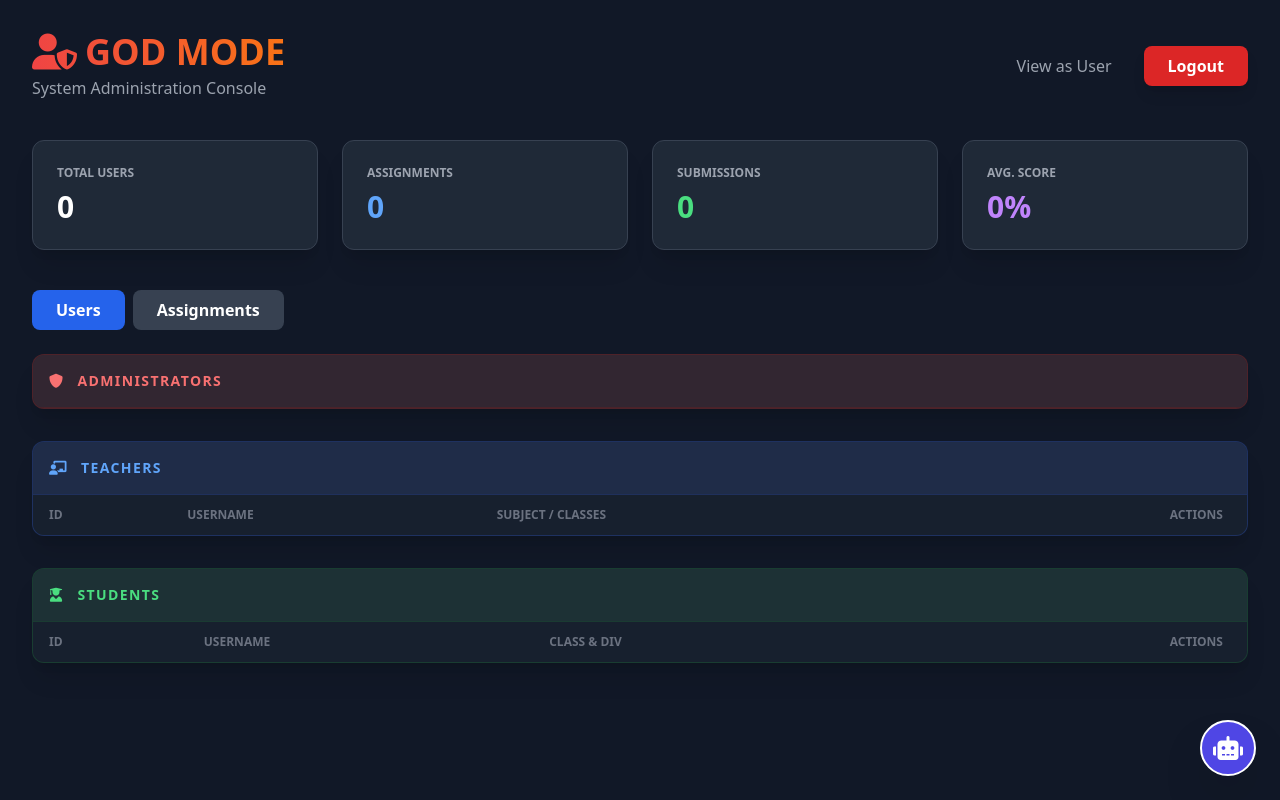
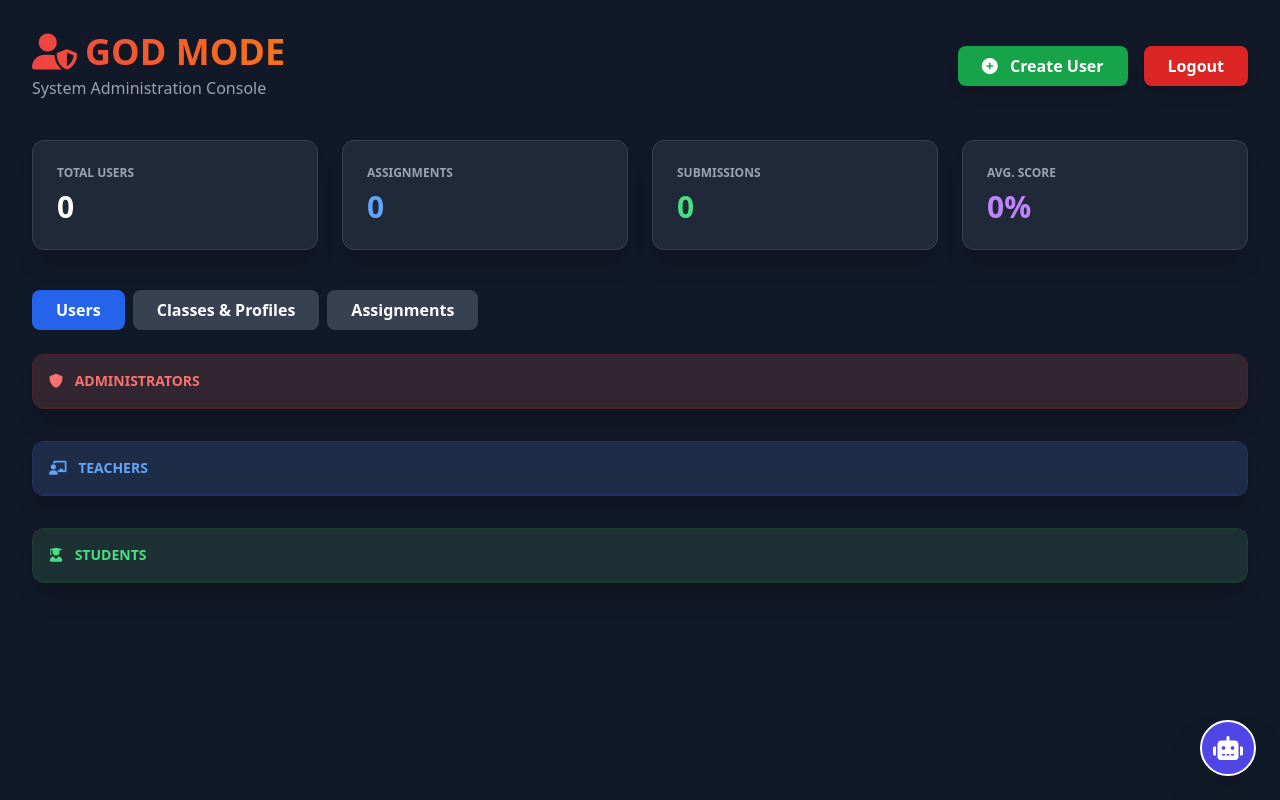
Before and after one commit to Virajingale07/assignment_checker-main, a Flask app: page /admin/dashboard in a window 1280 px wide. Run offline with Flask 3, Linux system fonts and the light colour scheme; the visitor is signed in with stand-in values (Sample User, id 1); lists and menus that the app fills with data are empty; some libraries are stand-ins or nearby versions.

Commit message:
admin update

```diff
--- a/app/routes.py
+++ b/app/routes.py
@@ -2,7 +2,7 @@ from flask import Blueprint, render_template, request, redirect, session, flash,
 from werkzeug.security import generate_password_hash, check_password_hash
 from werkzeug.utils import secure_filename
 from sqlalchemy.orm.attributes import flag_modified
-from sqlalchemy.sql import func  # <--- New Import for Stats
+from sqlalchemy.sql import func
 from io import BytesIO
 import pypdf
 from pdf2image import convert_from_bytes
@@ -165,6 +165,25 @@ def admin_dashboard():
     users = User.query.order_by(User.id.desc()).all()
     assignments = Assignment.query.order_by(Assignment.id.desc()).all()
 
+    # --- LOGIC: Group Users by Class ---
+    class_map = {}  # Structure: { "TY-CS - A": { "students": [], "teachers": [] } }
+
+    for u in users:
+        # 1. Map Students
+        if u.role == 'student' and u.class_name and u.division:
+            key = f"{u.class_name} - {u.division}"
+            if key not in class_map: class_map[key] = {"students": [], "teachers": []}
+            class_map[key]["students"].append(u)
+
+        # 2. Map Teachers (Iterate their assigned classes)
+        if u.role == 'teacher' and u.assigned_classes:
+            for cls in u.assigned_classes:
+                key = f"{cls['class_name']} - {cls['division']}"
+                if key not in class_map: class_map[key] = {"students": [], "teachers": []}
+                # Avoid duplicates if teacher assigned to same class twice
+                if u not in class_map[key]["teachers"]:
+                    class_map[key]["teachers"].append(u)
+
     # Analytics
     total_users = len(users)
     total_assignments = len(assignments)
@@ -174,6 +193,7 @@ def admin_dashboard():
     return render_template('admin_dashboard.html',
                            users=users,
                            assignments=assignments,
+                           class_map=class_map,  # <--- Passing the organized data
                            stats={
                                "users": total_users,
                                "assignments": total_assignments,
@@ -182,16 +202,56 @@ def admin_dashboard():
                            })
 
 
+# --- NEW ROUTE: Admin Create User ---
+@routes.route('/admin/create-user', methods=['POST'])
+def admin_create_user():
+    if session.get('role') != 'admin': return redirect('/login')
+
+    username = request.form.get('username')
+    password = request.form.get('password')
+    role = request.form.get('role')
+
+    if User.query.filter_by(username=username).first():
+        flash(f"Username '{username}' already exists.", "danger")
+        return redirect('/admin/dashboard')
+
+    # Prepare class data
+    assigned_classes = []
+    class_name = request.form.get('class_name')
+    division = request.form.get('division')
+
+    if role == 'teacher' and class_name:
+        assigned_classes.append({
+            "class_name": class_name.strip().upper(),
+            "division": division.strip().upper()
+        })
+
+    # Student specific class data
+    student_class = class_name.strip().upper() if role == 'student' and class_name else None
+    student_div = division.strip().upper() if role == 'student' and division else None
+
+    new_user = User(
+        username=username,
+        password_hash=generate_password_hash(password),
+        role=role,
+        class_name=student_class,
+        division=student_div,
+        assigned_classes=assigned_classes
+    )
+
+    db.session.add(new_user)
+    db.session.commit()
+    flash(f"User {username} created successfully!", "success")
+    return redirect('/admin/dashboard')
+
+
 @routes.route('/admin/delete-user/<int:id>', methods=['POST'])
 def delete_user(id):
     if session.get('role') != 'admin': return redirect('/login')
     user = User.query.get_or_404(id)
-
-    # Prevent deleting yourself
     if user.id == session['user_id']:
         flash("You cannot delete the Super Admin.", "danger")
         return redirect('/admin/dashboard')
-
     db.session.delete(user)
     db.session.commit()
     flash(f"User {user.username} deleted.", "success")
@@ -202,17 +262,13 @@ def delete_user(id):
 def edit_user(id):
     if session.get('role') != 'admin': return redirect('/login')
     user = User.query.get_or_404(id)
-
     user.username = request.form.get('username')
     user.class_name = request.form.get('class_name')
     user.division = request.form.get('division')
-
-    # Password Override
     new_pass = request.form.get('new_password')
     if new_pass:
         user.password_hash = generate_password_hash(new_pass)
         flash(f"Password for {user.username} reset.", "info")
-
     db.session.commit()
     flash("User updated successfully.", "success")
     return redirect('/admin/dashboard')
@@ -228,7 +284,7 @@ def admin_delete_assignment(id):
     return redirect('/admin/dashboard')
 
 
-# --- TEACHER ROUTES ---
+# --- TEACHER ROUTES (Unchanged) ---
 @routes.route('/teacher/dashboard')
 def teacher_dashboard():
     if session.get('role') != 'teacher': return redirect('/login')
@@ -362,7 +418,7 @@ def teacher_attendance():
                            selected_div=div, now=datetime.now())
 
 
-# --- STUDENT ROUTES ---
+# --- STUDENT ROUTES (Unchanged) ---
 @routes.route('/student/dashboard', methods=['GET', 'POST'])
 def student_dashboard():
     if session.get('role') != 'student': return redirect('/login')
--- a/app/templates/admin_dashboard.html
+++ b/app/templates/admin_dashboard.html
@@ -17,18 +17,33 @@
         function closeEditModal() {
             document.getElementById('edit-modal').classList.add('hidden');
         }
+
+        // NEW: Create User Modal
+        function openCreateModal() {
+            document.getElementById('create-modal').classList.remove('hidden');
+        }
+        function closeCreateModal() {
+            document.getElementById('create-modal').classList.add('hidden');
+        }
+
         function switchTab(tab) {
-            if(tab === 'users') {
-                document.getElementById('users-panel').classList.remove('hidden');
+            // Hide all panels
+            document.getElementById('users-panel').classList.add('hidden');
             document.getElementById('assign-panel').classList.add('hidden');
-                document.getElementById('tab-users').classList.add('bg-blue-600');
+            document.getElementById('classes-panel').classList.add('hidden');
+
+            // Reset buttons
+            document.getElementById('tab-users').classList.remove('bg-blue-600');
             document.getElementById('tab-assign').classList.remove('bg-blue-600');
-            } else {
-                document.getElementById('users-panel').classList.add('hidden');
-                document.getElementById('assign-panel').classList.remove('hidden');
-                document.getElementById('tab-users').classList.remove('bg-blue-600');
-                document.getElementById('tab-assign').classList.add('bg-blue-600');
-            }
+            document.getElementById('tab-classes').classList.remove('bg-blue-600');
+            document.getElementById('tab-users').classList.add('bg-gray-700');
+            document.getElementById('tab-assign').classList.add('bg-gray-700');
+            document.getElementById('tab-classes').classList.add('bg-gray-700');
+
+            // Activate selected
+            document.getElementById(tab + '-panel').classList.remove('hidden');
+            document.getElementById('tab-' + tab).classList.remove('bg-gray-700');
+            document.getElementById('tab-' + tab).classList.add('bg-blue-600');
         }
     </script>
 </head>
@@ -45,7 +60,9 @@
             </div>
 
             <div class="flex gap-4">
-                <a href="/login" class="text-gray-400 hover:text-white px-4 py-2">View as User</a>
+                <button onclick="openCreateModal()" class="bg-green-600 hover:bg-green-700 text-white px-6 py-2 rounded-lg font-bold shadow-lg transition">
+                    <i class="fas fa-plus-circle mr-2"></i> Create User
+                </button>
                 <a href="/logout" class="bg-red-600 hover:bg-red-700 text-white px-6 py-2 rounded-lg font-bold shadow-lg transition">Logout</a>
             </div>
         </div>
@@ -83,108 +100,147 @@
 
         <div class="flex mb-6 space-x-2">
             <button id="tab-users" onclick="switchTab('users')" class="bg-blue-600 px-6 py-2 rounded-lg font-bold text-white transition">Users</button>
+            <button id="tab-classes" onclick="switchTab('classes')" class="bg-gray-700 hover:bg-gray-600 px-6 py-2 rounded-lg font-bold text-white transition">Classes & Profiles</button>
             <button id="tab-assign" onclick="switchTab('assign')" class="bg-gray-700 hover:bg-gray-600 px-6 py-2 rounded-lg font-bold text-white transition">Assignments</button>
         </div>
 
         <div id="users-panel" class="space-y-8">
-
             <div class="bg-gray-800 rounded-xl shadow-xl border border-red-900/50 overflow-hidden">
-                <div class="bg-red-900/20 p-4 border-b border-red-900/30 flex justify-between items-center">
-                    <h3 class="font-bold text-red-400 uppercase tracking-widest text-sm"><i class="fas fa-shield-alt mr-2"></i> Administrators</h3>
+                <div class="bg-red-900/20 p-4 border-b border-red-900/30">
+                    <h3 class="font-bold text-red-400 uppercase text-sm"><i class="fas fa-shield-alt mr-2"></i> Administrators</h3>
                 </div>
                 <table class="w-full text-left">
                     <tbody class="divide-y divide-gray-700">
-                        {% for u in users %}
-                            {% if u.role == 'admin' %}
+                        {% for u in users if u.role == 'admin' %}
                         <tr class="hover:bg-gray-700/50">
                             <td class="p-4 text-gray-500 font-mono w-16">#{{ u.id }}</td>
                             <td class="p-4 font-bold text-white">{{ u.username }}</td>
-                                <td class="p-4 text-gray-400">Super User Access</td>
                             <td class="p-4 text-right">
                                 <button onclick="openEditModal('{{u.id}}', '{{u.username}}', '', '')" class="text-blue-400 hover:text-white mr-3"><i class="fas fa-edit"></i> Edit</button>
                             </td>
                         </tr>
-                            {% endif %}
                         {% endfor %}
                     </tbody>
                 </table>
             </div>
 
             <div class="bg-gray-800 rounded-xl shadow-xl border border-blue-900/50 overflow-hidden">
-                <div class="bg-blue-900/20 p-4 border-b border-blue-900/30 flex justify-between items-center">
-                    <h3 class="font-bold text-blue-400 uppercase tracking-widest text-sm"><i class="fas fa-chalkboard-teacher mr-2"></i> Teachers</h3>
+                <div class="bg-blue-900/20 p-4 border-b border-blue-900/30">
+                    <h3 class="font-bold text-blue-400 uppercase text-sm"><i class="fas fa-chalkboard-teacher mr-2"></i> Teachers</h3>
                 </div>
                 <table class="w-full text-left">
-                    <thead class="bg-gray-900/50 text-gray-500 text-xs uppercase">
-                        <tr>
-                            <th class="p-3 pl-4">ID</th>
-                            <th class="p-3">Username</th>
-                            <th class="p-3">Subject / Classes</th>
-                            <th class="p-3 text-right pr-6">Actions</th>
-                        </tr>
-                    </thead>
                     <tbody class="divide-y divide-gray-700">
-                        {% for u in users %}
-                            {% if u.role == 'teacher' %}
+                        {% for u in users if u.role == 'teacher' %}
                         <tr class="hover:bg-gray-700/50">
-                                <td class="p-4 text-gray-500 font-mono">#{{ u.id }}</td>
+                            <td class="p-4 text-gray-500 font-mono w-16">#{{ u.id }}</td>
                             <td class="p-4 font-bold text-white">{{ u.username }}</td>
-                                <td class="p-4 text-sm text-gray-300">
-                                    <div class="font-bold text-blue-300">{{ u.subject or 'No Subject' }}</div>
-                                    <div class="text-xs text-gray-500">
-                                        {% if u.assigned_classes %}
-                                            {% for c in u.assigned_classes %} {{ c.class_name }}-{{ c.division }}{% if not loop.last %}, {% endif %} {% endfor %}
-                                        {% else %} No classes {% endif %}
-                                    </div>
-                                </td>
+                            <td class="p-4 text-sm text-gray-400">{{ u.subject or 'No Subject' }}</td>
                             <td class="p-4 text-right">
-                                    <button onclick="openEditModal('{{u.id}}', '{{u.username}}', '', '')" class="bg-blue-600 hover:bg-blue-500 text-white px-3 py-1 rounded text-xs mr-2"><i class="fas fa-edit"></i></button>
+                                <button onclick="openEditModal('{{u.id}}', '{{u.username}}', '', '')" class="text-blue-400 hover:text-white mr-3"><i class="fas fa-edit"></i></button>
                                 <form action="/admin/delete-user/{{u.id}}" method="POST" class="inline" onsubmit="return confirm('Delete teacher?');">
-                                        <button class="bg-red-600 hover:bg-red-500 text-white px-3 py-1 rounded text-xs"><i class="fas fa-trash"></i></button>
+                                    <button class="text-red-500 hover:text-white"><i class="fas fa-trash"></i></button>
                                 </form>
                             </td>
                         </tr>
-                            {% endif %}
                         {% endfor %}
                     </tbody>
                 </table>
             </div>
 
             <div class="bg-gray-800 rounded-xl shadow-xl border border-green-900/50 overflow-hidden">
-                <div class="bg-green-900/20 p-4 border-b border-green-900/30 flex justify-between items-center">
-                    <h3 class="font-bold text-green-400 uppercase tracking-widest text-sm"><i class="fas fa-user-graduate mr-2"></i> Students</h3>
+                <div class="bg-green-900/20 p-4 border-b border-green-900/30">
+                    <h3 class="font-bold text-green-400 uppercase text-sm"><i class="fas fa-user-graduate mr-2"></i> Students</h3>
                 </div>
                 <table class="w-full text-left">
-                    <thead class="bg-gray-900/50 text-gray-500 text-xs uppercase">
-                        <tr>
-                            <th class="p-3 pl-4">ID</th>
-                            <th class="p-3">Username</th>
-                            <th class="p-3">Class & Div</th>
-                            <th class="p-3 text-right pr-6">Actions</th>
-                        </tr>
-                    </thead>
                     <tbody class="divide-y divide-gray-700">
-                        {% for u in users %}
-                            {% if u.role == 'student' %}
+                        {% for u in users if u.role == 'student' %}
                         <tr class="hover:bg-gray-700/50">
-                                <td class="p-4 text-gray-500 font-mono">#{{ u.id }}</td>
+                            <td class="p-4 text-gray-500 font-mono w-16">#{{ u.id }}</td>
                             <td class="p-4 font-bold text-white">{{ u.username }}</td>
-                                <td class="p-4">
-                                    <span class="bg-gray-700 px-2 py-1 rounded text-xs text-white">{{ u.class_name }} - {{ u.division }}</span>
-                                </td>
+                            <td class="p-4 text-gray-400">{{ u.class_name }} - {{ u.division }}</td>
                             <td class="p-4 text-right">
-                                    <button onclick="openEditModal('{{u.id}}', '{{u.username}}', '{{u.class_name}}', '{{u.division}}')" class="bg-blue-600 hover:bg-blue-500 text-white px-3 py-1 rounded text-xs mr-2"><i class="fas fa-edit"></i></button>
+                                <button onclick="openEditModal('{{u.id}}', '{{u.username}}', '{{u.class_name}}', '{{u.division}}')" class="text-blue-400 hover:text-white mr-3"><i class="fas fa-edit"></i></button>
                                 <form action="/admin/delete-user/{{u.id}}" method="POST" class="inline" onsubmit="return confirm('Delete student?');">
-                                        <button class="bg-red-600 hover:bg-red-500 text-white px-3 py-1 rounded text-xs"><i class="fas fa-trash"></i></button>
+                                    <button class="text-red-500 hover:text-white"><i class="fas fa-trash"></i></button>
                                 </form>
                             </td>
                         </tr>
-                            {% endif %}
                         {% endfor %}
                     </tbody>
                 </table>
             </div>
+        </div>
 
+        <div id="classes-panel" class="hidden space-y-6">
+            {% if class_map %}
+                {% for class_key, profiles in class_map.items() %}
+                <div class="bg-gray-800 rounded-xl border border-gray-700 overflow-hidden">
+                    <div class="bg-gray-700/50 p-4 flex justify-between items-center cursor-pointer hover:bg-gray-700 transition"
+                         onclick="document.getElementById('cls-{{loop.index}}').classList.toggle('hidden')">
+                        <h3 class="text-xl font-bold text-white">
+                            <i class="fas fa-users mr-2 text-indigo-400"></i> {{ class_key }}
+                        </h3>
+                        <span class="text-sm text-gray-400">
+                            {{ profiles.teachers|length }} Teachers • {{ profiles.students|length }} Students
+                            <i class="fas fa-chevron-down ml-2"></i>
+                        </span>
+                    </div>
+
+                    <div id="cls-{{loop.index}}" class="hidden p-6 bg-gray-900/50 border-t border-gray-700 grid md:grid-cols-2 gap-8">
+
+                        <div>
+                            <h4 class="text-blue-400 font-bold mb-3 border-b border-blue-900 pb-2">Instructors</h4>
+                            {% if profiles.teachers %}
+                                <ul class="space-y-2">
+                                {% for t in profiles.teachers %}
+                                    <li class="flex items-center justify-between bg-gray-800 p-3 rounded border border-gray-700">
+                                        <div class="flex items-center gap-3">
+                                            <div class="w-8 h-8 rounded-full bg-blue-900 flex items-center justify-center text-blue-300 font-bold">
+                                                {{ t.username[0]|upper }}
+                                            </div>
+                                            <div>
+                                                <p class="font-bold text-sm">{{ t.username }}</p>
+                                                <p class="text-xs text-gray-500">{{ t.subject or 'General' }}</p>
+                                            </div>
+                                        </div>
+                                        <button onclick="openEditModal('{{t.id}}', '{{t.username}}', '', '')" class="text-gray-500 hover:text-white"><i class="fas fa-cog"></i></button>
+                                    </li>
+                                {% endfor %}
+                                </ul>
+                            {% else %}
+                                <p class="text-gray-500 italic text-sm">No teachers assigned.</p>
+                            {% endif %}
+                        </div>
+
+                        <div>
+                            <h4 class="text-green-400 font-bold mb-3 border-b border-green-900 pb-2">Enrolled Students</h4>
+                            {% if profiles.students %}
+                                <div class="grid grid-cols-1 gap-2">
+                                {% for s in profiles.students %}
+                                    <div class="flex items-center justify-between bg-gray-800 p-3 rounded border border-gray-700">
+                                        <div class="flex items-center gap-3">
+                                            <div class="w-8 h-8 rounded-full bg-green-900 flex items-center justify-center text-green-300 font-bold">
+                                                {{ s.username[0]|upper }}
+                                            </div>
+                                            <p class="font-bold text-sm">{{ s.username }}</p>
+                                        </div>
+                                        <button onclick="openEditModal('{{s.id}}', '{{s.username}}', '{{s.class_name}}', '{{s.division}}')" class="text-gray-500 hover:text-white"><i class="fas fa-cog"></i></button>
+                                    </div>
+                                {% endfor %}
+                                </div>
+                            {% else %}
+                                <p class="text-gray-500 italic text-sm">No students found.</p>
+                            {% endif %}
+                        </div>
+
+                    </div>
+                </div>
+                {% endfor %}
+            {% else %}
+                <div class="text-center py-12 bg-gray-800 rounded-xl border border-dashed border-gray-700">
+                    <p class="text-gray-400">No classes found. Create users to populate this section.</p>
+                </div>
+            {% endif %}
         </div>
 
         <div id="assign-panel" class="bg-gray-800 rounded-xl shadow-2xl border border-gray-700 overflow-hidden hidden">
@@ -206,10 +262,8 @@
                         <td class="p-4">{{ a.subject_name }} ({{ a.class_name }}-{{ a.division }})</td>
                         <td class="p-4 text-gray-400">{{ a.teacher_name }}</td>
                         <td class="p-4 text-right">
-                            <form action="/admin/delete-assignment/{{a.id}}" method="POST" onsubmit="return confirm('Force delete this assignment? All submissions will be lost.');">
-                                <button class="bg-red-600 hover:bg-red-500 text-white px-3 py-1 rounded text-sm">
-                                    <i class="fas fa-trash"></i> Force Delete
-                                </button>
+                            <form action="/admin/delete-assignment/{{a.id}}" method="POST" onsubmit="return confirm('Force delete this assignment?');">
+                                <button class="bg-red-600 hover:bg-red-500 text-white px-3 py-1 rounded text-sm"><i class="fas fa-trash"></i></button>
                             </form>
                         </td>
                     </tr>
@@ -218,6 +272,45 @@
             </table>
         </div>
 
+    </div>
+
+    <div id="create-modal" class="fixed inset-0 bg-black bg-opacity-80 hidden flex items-center justify-center z-50">
+        <div class="bg-gray-800 p-8 rounded-xl shadow-2xl w-full max-w-md border border-gray-600">
+            <h2 class="text-2xl font-bold mb-6 text-white">Create New User</h2>
+            <form action="/admin/create-user" method="POST" class="space-y-4">
+                <div>
+                    <label class="block text-sm text-gray-400 mb-1">Role</label>
+                    <select name="role" class="w-full p-2 bg-gray-700 border border-gray-600 rounded text-white">
+                        <option value="student">Student</option>
+                        <option value="teacher">Teacher</option>
+                        <option value="admin">Admin</option>
+                    </select>
+                </div>
+                <div>
+                    <label class="block text-sm text-gray-400 mb-1">Username</label>
+                    <input type="text" name="username" required class="w-full p-2 bg-gray-700 border border-gray-600 rounded text-white">
+                </div>
+                <div>
+                    <label class="block text-sm text-gray-400 mb-1">Password</label>
+                    <input type="text" name="password" required class="w-full p-2 bg-gray-700 border border-gray-600 rounded text-white">
+                </div>
+                <div class="grid grid-cols-2 gap-4">
+                    <div>
+                        <label class="block text-sm text-gray-400 mb-1">Class</label>
+                        <input type="text" name="class_name" placeholder="e.g. TY-CS" class="w-full p-2 bg-gray-700 border border-gray-600 rounded text-white">
+                    </div>
+                    <div>
+                        <label class="block text-sm text-gray-400 mb-1">Division</label>
+                        <input type="text" name="division" placeholder="e.g. A" class="w-full p-2 bg-gray-700 border border-gray-600 rounded text-white">
+                    </div>
+                </div>
+
+                <div class="mt-8 flex justify-end gap-3">
+                    <button type="button" onclick="closeCreateModal()" class="px-4 py-2 text-gray-400 hover:text-white">Cancel</button>
+                    <button type="submit" class="bg-green-600 hover:bg-green-500 text-white px-6 py-2 rounded font-bold">Create</button>
+                </div>
+            </form>
+        </div>
     </div>
 
     <div id="edit-modal" class="fixed inset-0 bg-black bg-opacity-80 hidden flex items-center justify-center z-50">
@@ -254,6 +347,7 @@
             </form>
         </div>
     </div>
+
     {% include 'chat_widget.html' %}
 </body>
 </html>
```
Lines whose indentation alone changed are shown as unchanged.
